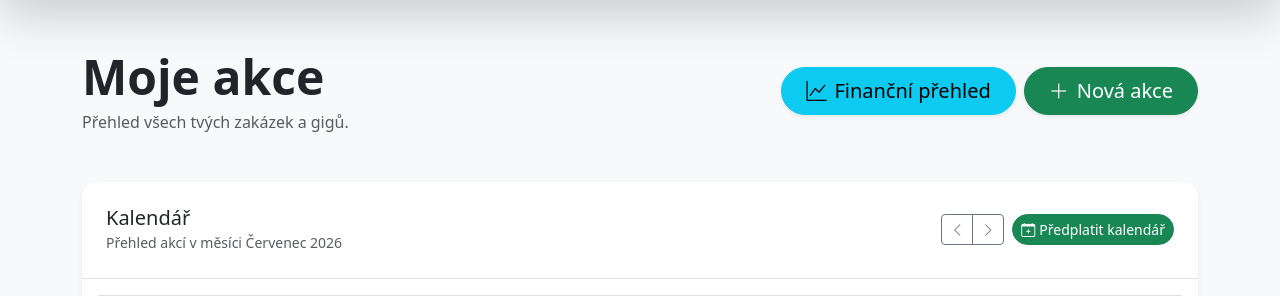
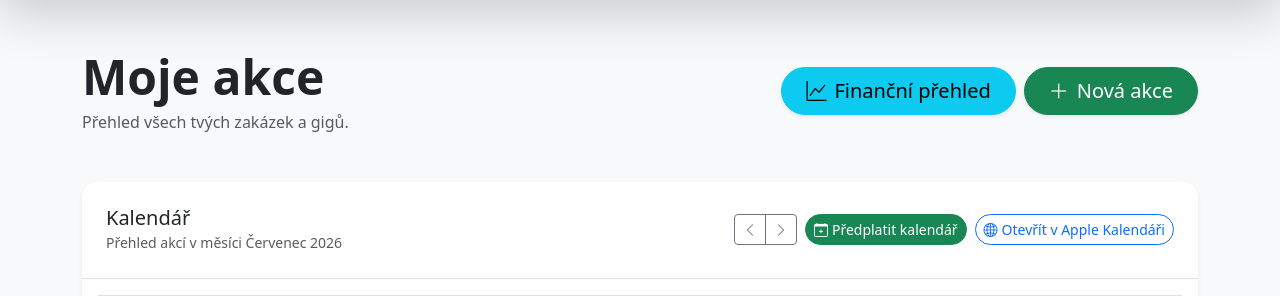
Before and after one commit to vacexx/zk4_rentapp, a Django app: page / in a window 1280 px wide. Shown: the part 92-388 px from the top of the page. Run offline with Django 5.2, Linux system fonts and the light colour scheme; the visitor is signed in with stand-in values (Sample User, id 1); data that the repository does not hold is empty.

Commit message:
bugfixing

```diff
--- a/app/templates/gigs/gig_list.html
+++ b/app/templates/gigs/gig_list.html
@@ -5,6 +5,7 @@
 .note-text { display: -webkit-box; -webkit-line-clamp: 2; -webkit-box-orient: vertical; overflow: hidden; }
 .calendar-table {
     table-layout: fixed;
+    width: 100%;
 }
 .calendar-table th,
 .calendar-table td {
@@ -68,6 +69,47 @@
     font-size: 0.75rem;
     padding: 0.45rem 0.7rem;
 }
+@media (max-width: 991.98px) {
+    .calendar-table th,
+    .calendar-table td {
+        min-width: 7.5rem;
+        padding: 0.35rem;
+    }
+    .calendar-table td {
+        height: auto;
+    }
+    .calendar-day-card {
+        min-height: 0;
+        padding: 0.65rem;
+    }
+    .calendar-gig {
+        font-size: 0.72rem;
+        padding: 0.3rem 0.45rem;
+    }
+}
+@media (max-width: 767.98px) {
+    .calendar-table th,
+    .calendar-table td {
+        min-width: 6rem;
+        padding: 0.25rem;
+    }
+    .calendar-day-card {
+        border-radius: 0.8rem;
+        padding: 0.6rem;
+    }
+    .calendar-day-number {
+        width: 1.85rem;
+        height: 1.85rem;
+        font-size: 0.8rem;
+    }
+    .calendar-gig {
+        padding: 0.25rem 0.4rem;
+        font-size: 0.7rem;
+    }
+    .calendar-table {
+        font-size: 0.88rem;
+    }
+}
 {% endblock %}
 
 {% block content %}
@@ -101,9 +143,14 @@
                         <i class="bi bi-chevron-right"></i>
                     </a>
                 </div>
-                <a href="{{ subscription_url }}" class="btn btn-success btn-sm rounded-pill">
-                    <i class="bi bi-calendar-plus me-1"></i>Předplatit kalendář
-                </a>
+                <div class="d-flex flex-column flex-sm-row gap-2">
+                    <a href="{{ subscription_url }}" class="btn btn-success btn-sm rounded-pill">
+                        <i class="bi bi-calendar-plus me-1"></i>Předplatit kalendář
+                    </a>
+                    <a href="{{ subscription_url_webcal }}" class="btn btn-outline-primary btn-sm rounded-pill">
+                        <i class="bi bi-globe2 me-1"></i>Otevřít v Apple Kalendáři
+                    </a>
+                </div>
             </div>
         </div>
         <div class="card-body p-3">
--- a/app/urls.py
+++ b/app/urls.py
@@ -10,6 +10,7 @@ urlpatterns = [
     path('snapshot/<int:snapshot_id>/smazat/', views.delete_snapshot, name='delete_snapshot'),
     path('akce/<int:gig_id>/kalendar/', views.gig_calendar_export, name='gig_calendar_export'),
     path('kalendar-feed/<path:token>/', views.calendar_subscription, name='calendar_subscription'),
+    path('kalendar-feed/', views.calendar_subscription, name='calendar_subscription_query'),
     path('akce/nova/', views.gig_create, name='gig_create'),
     path('akce/<int:gig_id>/', views.gig_detail, name='gig_detail'),
     path('akce/<int:gig_id>/upravit/', views.gig_update, name='gig_update'),
--- a/app/views.py
+++ b/app/views.py
@@ -27,6 +27,15 @@ def _ics_escape(value):
 def _calendar_token_for_user(user):
     signer = Signer(salt='calendar-subscription')
     return signer.sign(str(user.pk))
+
+
+def _subscription_urls_for_user(request, user):
+    token = _calendar_token_for_user(user)
+    absolute_url = request.build_absolute_uri(
+        reverse('calendar_subscription_query') + '?' + urllib.parse.urlencode({'token': token})
+    )
+    webcal_url = absolute_url.replace('https://', 'webcal://').replace('http://', 'webcal://')
+    return absolute_url, webcal_url
 
 
 def _user_from_calendar_token(token):
@@ -99,8 +108,10 @@ def gig_calendar_export(request, gig_id):
     response['Content-Disposition'] = f'attachment; filename="gig-{gig.id}.ics"'
     return response
 
-@login_required
-def calendar_subscription(request, token):
+def calendar_subscription(request, token=None):
+    if token is None:
+        token = request.GET.get('token')
+
     user = _user_from_calendar_token(token)
     if not user:
         raise Http404()
@@ -238,9 +249,7 @@ def gig_list(request):
         'next_year': next_year,
     }
 
-    subscription_url = request.build_absolute_uri(
-        reverse('calendar_subscription', args=[_calendar_token_for_user(request.user)])
-    )
+    subscription_url, subscription_url_webcal = _subscription_urls_for_user(request, request.user)
 
     context = {
         'gigs': gigs,
@@ -252,6 +261,7 @@ def gig_list(request):
         'today': today,
         'calendar_data': calendar_data,
         'subscription_url': subscription_url,
+        'subscription_url_webcal': subscription_url_webcal,
     }
     return render(request, 'gigs/gig_list.html', context)
 
```
